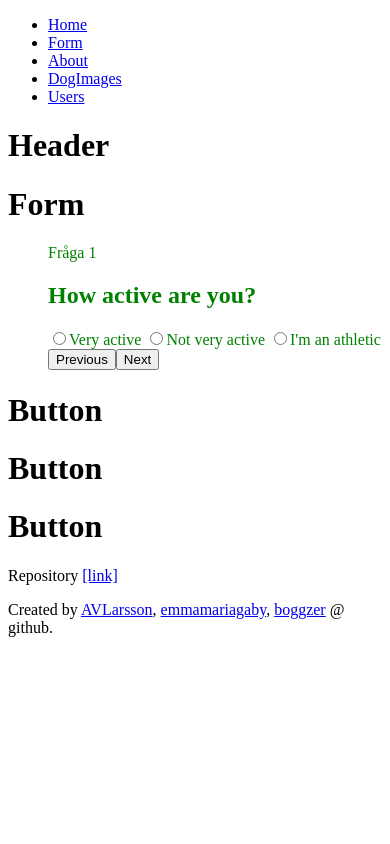
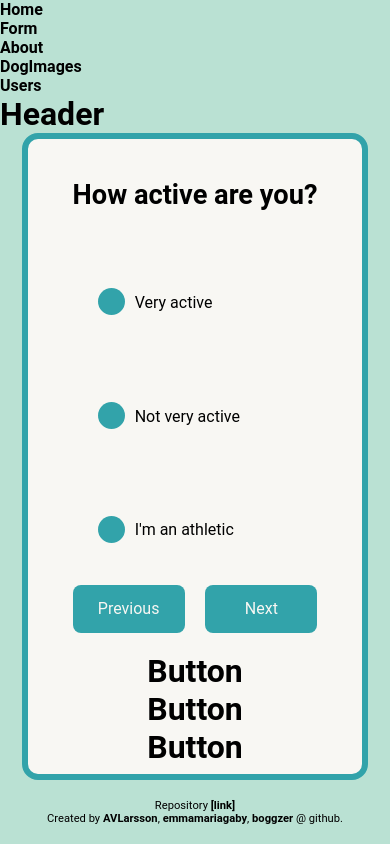
Before and after one commit to emmamariagaby/dawg-finder, a React app: page /Form in a window 390 px wide. Built offline with nearby package versions, Linux system fonts and the light colour scheme.

Commit message:
make Container.tsx responsive, add main css to body and Form

```diff
--- a/index.html
+++ b/index.html
@@ -2,6 +2,7 @@
 <html>
     <head>
         <meta charset="UTF-8" />
+        <link rel="stylesheet" href="./src/styles/main.css">
         <title>Hello React!</title>
     </head>
     <body>
--- a/src/components/Container.tsx
+++ b/src/components/Container.tsx
@@ -1,13 +1,56 @@
 import * as React from "react";
 
-class Container extends React.Component {
+import "../styles/main.css"
+
+export interface ContainerState {
+	windowWidth: number
+	windowHeight: number
+}
+
+class Container extends React.Component<{}, ContainerState> {
+	constructor(props) {
+		super(props);
+		this.state = {
+			windowWidth: 0,
+			windowHeight: 0,
+		}
+
+		this.updateScreenSize = this.updateScreenSize.bind(this);
+	}
+
 	render() {
 		return (
-          <div className="container">
+			<div className={"container " + this.getClassName()}>
 				{this.props.children}
 			</div>
 		);
 	}
+
+	componentDidMount() {
+		this.updateScreenSize();
+		window.addEventListener("resize", this.updateScreenSize);
+
+	}
+
+	updateScreenSize() {
+		this.setState({
+			windowWidth: (window.innerWidth != undefined) ? window.innerWidth : 0,
+			windowHeight: (window.innerHeight != undefined) ? window.innerHeight : 0,
+		})
+	}
+
+	getClassName() {
+		if (this.state.windowWidth < 640) {
+			return "minScreen";
+		}
+		else {
+			return "medScreen";
+		}
+	}
+
+	componentWillUnmount() {
+		window.removeEventListener("resize", this.updateScreenSize);
+	}
 }
 
 export default Container;
--- a/src/components/Footer.tsx
+++ b/src/components/Footer.tsx
@@ -1,9 +1,11 @@
 import * as React from "react";
+
+import "../styles/main.css"
 
 class Footer extends React.Component {
     render() {
         return (
-            <div>
+            <div className="footer">
                 <p>
                     Repository <a href="https://github.com/emmamariagaby/dawg-finder">[link]</a>
                 </p>
--- a/src/components/Form.tsx
+++ b/src/components/Form.tsx
@@ -2,6 +2,8 @@ import * as React from 'react';
 
 import ResultForm from './ResultForm'
 import ResultsContainer from "./ResultsContainer";
+
+import "../styles/main.css"
 
 export interface FormState {
 	firstValue: string;
@@ -34,10 +36,9 @@ class Form extends React.Component<{}, FormState> {
 	render() {
 		return (
 			<form onSubmit={this.onSubmit}>
-			<h1> Form </h1>
-			<ul>
 				{this.questionParse(this.state.questionNumber)}
 
+				<div className="rowButtons">
 					<button type="button" onClick={() => this.previousQuestion()}>
 						Previous
 					</button>
@@ -45,7 +46,7 @@ class Form extends React.Component<{}, FormState> {
 				<button type="submit">Next</button>
 				 {this.state.isFormSubmit ? <ResultsContainer result={this.state.formResult} /> : null}
 
-			</ul>
+			</div>
 		</form>
 
 	);
@@ -58,114 +59,127 @@ class Form extends React.Component<{}, FormState> {
 	questionParse(q: number) {
 		if (q == 1) {
 			return (
-				<div style={{ color: 'green' }} className="formQuestions">
-					Fråga 1
-					<section className="questionOne">
+				<div className="formQuestions">
 					<h2>How active are you?</h2>
+					<div>
 						<input
 							type="radio"
 							name="active"
 							checked={this.state.firstValue === 'A'}
+							id="Very active"
 							onChange={this.onRadioChangeFirst}
-							value="A"
-						/>
+							value="A" />
 						<label htmlFor="Very active">Very active </label>
+					</div>
 
+					<div>
 						<input
 							type="radio"
 							name="active"
 							checked={this.state.firstValue === 'B'}
+							id="Not very active"
 							onChange={this.onRadioChangeFirst}
 							value="B"
 						/>
 						<label htmlFor="Not very active">Not very active </label>
+					</div>
 
+					<div>
 						<input
 							type="radio"
 							name="active"
 							checked={this.state.firstValue === "C"}
+							id="I'm an athletic"
 							onChange={this.onRadioChangeFirst}
 							value="C"
 						/>
 						<label htmlFor="I'm an athletic">I'm an athletic </label>
-					</section>
+					</div>
 				</div>
 			);
 		}
 
 		if (q == 2) {
 			return (
-				<div style={{ color: 'blue' }} className="formQuestions">
-					Fråga 2
-					<section className="questionTwo">
+				<div className="formQuestions">
 					<h2>Do you have any special interest?</h2>
+					<div>
 						<input
 							type="radio"
 							name="interest"
 							checked={this.state.secondValue === "A"}
+							id="I'm interested in hunting, search or rescue training"
 							onChange={this.onRadioChangeTwo}
 							value="A"
 						/>
 						<label htmlFor="I'm interested in hunting, search or rescue training">I'm interested in hunting, search or rescue training</label>
+					</div>
 
+					<div>
 						<input
 							type="radio"
 							name="interest"
-							checked={
-								this.state.secondValue === "B"
-							}
+							checked={this.state.secondValue === "B"}
+							id="I'm interested in herding sheep and living the farm life"
 							onChange={this.onRadioChangeTwo}
 							value="B"
 						/>
 						<label htmlFor="I'm interested in herding sheep and living the farm life">I'm interested in herding sheep and living the farm life</label>
+					</div>
 
+					<div>
 						<input
 							type="radio"
 							name="interest"
 							checked={this.state.secondValue === 'C'}
+							id="I have no special interest"
 							onChange={this.onRadioChangeTwo}
 							value="C"
 						/>
 						<label htmlFor="I have no special interest">I have no special interest </label>
-					</section>
+					</div>
 				</div>
 			);
 		}
 		if (q == 3) {
 			return (
-				<div style={{ color: 'red' }} className="formQuestions">
-					Fråga 3
-					<section className="questionThree">
+				<div className="formQuestions">
 					<h2>Do you like dawgs?</h2>
+					<div>
 						<input
 							type="radio"
 							name="likes"
 							checked={this.state.thirdValue === 'A'}
+							id="Very mucho!"
 							onChange={this.onRadioChangeThird}
 							value="A"
 						/>
 						<label htmlFor="Very mucho!">Very mucho! </label>
+					</div>
 
+					<div>
 						<input
 							type="radio"
 							name="likes"
 							checked={this.state.thirdValue === 'B'}
+							id="Not at all"
 							onChange={this.onRadioChangeThird}
 							value="B"
 						/>
 						<label htmlFor="Not at all">Not at all </label>
+					</div>
 
+					<div>
 						<input
 							type="radio"
 							name="likes"
 							checked={this.state.thirdValue === 'C'}
+							id="Yaaas ofc!"
 							onChange={this.onRadioChangeThird}
 							value="C"
 						/>
 						<label htmlFor="Yaaas ofc!">Yaaas ofc! </label>
-
-					</section>
-
+					</div>
 				</div>
 			);
 		}
--- a/src/index.tsx
+++ b/src/index.tsx
@@ -19,6 +19,7 @@ import Button from "./components/Button";
 import Container from "./components/Container";
 import ResultsContainer from "./components/ResultsContainer";
 
+import "./styles/main.css"
 // import ResultsContainer from "./components/ResultsContainer";
 // import {FormRender} from "./components/Form";
 
@@ -26,7 +27,7 @@ import ResultsContainer from "./components/ResultsContainer";
 ReactDOM.render(
 
     <Router>
-      <div>
+      <div className="screen">
         <nav>
           <ul>
             <li>
--- /dev/null
+++ b/src/styles/main.css
@@ -0,0 +1,187 @@
+:root {
+    --lightblue: #BAE1D3;
+    --greenblue: #32A3AA;
+    --white: #F8F7F3;
+}
+
+*, *:before, *:after {
+    box-sizing: border-box;
+    margin: 0;
+    padding: 0;
+    font-family: 'Roboto', sans-serif;
+    color: black;
+}
+
+a {
+    text-decoration: none;
+    font-weight: 700;
+}
+
+.rowButtons {
+    display: flex;
+    justify-content: space-evenly;
+    margin-top: .7rem;
+}
+
+button {
+    border: none;
+    background-color: var(--greenblue);
+    font-size: 1rem;
+    color: var(--white);
+    border-radius: .5rem;
+    width: 7rem;
+    height: 3rem;
+    cursor: pointer;
+    transition: background-color 300ms ease-out;
+}
+
+button:hover {
+    background-color: rgb(61, 45, 100);
+}
+
+html, body {
+    background-color: var(--lightblue);
+    height: 100vh;
+    margin: 0;
+    overflow: hidden;
+    font-size: 1rem;
+}
+
+.screen {
+    display: flex;
+    flex-direction: column;
+    justify-content: center;
+    align-items: stretch;
+    height: 100vh;
+    flex: 1;
+}
+
+.container {
+    background-color: var(--white);
+    border: var(--greenblue) .4rem solid;
+    border-radius: 1rem;
+    width: 32rem;
+    height: 100%;
+    flex: 1;
+    padding: .5rem;
+    margin: 0 auto;
+    display: flex;
+    flex-direction: column;
+    justify-content: center;
+    align-items: center;
+}
+
+.medScreen {
+    width: calc(60% + 7rem);
+    max-width: 32rem;
+    font-size: 1.2rem;
+}
+
+.minScreen {
+    width: calc(60% + 7rem);
+    max-width: 40rem;
+    font-size: 1rem;
+}
+
+h2 {
+    font-size: 1.7rem;
+}
+
+h3 {
+    font-size: 1.5rem;
+    margin: 0;
+}
+/* FORM */
+form {
+    word-wrap: break-word;
+    width: 90%;
+    height: 100%;
+    display: flex;
+    flex-direction: column;
+    justify-content: space-between;
+    margin: 1.2rem;
+}
+
+.formQuestions {
+    display: flex;
+    flex-direction: column;
+    align-items: center;
+    justify-content: space-between;
+    height: 80%;
+    margin: .8rem;
+}
+
+.formQuestions > div {
+    min-width: 50%;
+    max-width: 80%;
+    margin: .5rem;
+}
+
+input[type="radio"] {
+    display: none;
+}
+
+input[type="radio"]:checked + label:after {
+    transform: scale(1);
+}
+
+label {
+    display: inline-block;
+    position: relative;
+    vertical-align: middle;
+    vertical-align: bottom;
+    cursor: pointer;
+    padding: .3rem;
+}
+
+label:before, label:after {
+    position: absolute;
+    content: '';
+    border-radius: 50%;
+    transition: all 500ms ease;
+}
+
+label:before {
+    background-color: var(--greenblue); left: -2rem; top: 0; width: 1.7rem; height: 1.7rem;
+}
+
+label:after {
+    top: .25rem;
+    left: -1.75rem;
+    width: 1.2rem;
+    height: 1.2rem;
+    background-color: var(--lightblue);
+    transform: scale(0);
+}
+
+
+
+
+
+
+
+.ResultsContainer {
+    display: flex;
+    align-items: stretch;
+    justify-content: center;
+    width: 100vw;
+}
+
+.DogImage {
+    width: 19rem;
+    margin: .5rem;
+}
+
+.DogImage.clicked {
+    width: 22rem;
+}
+
+.footer {
+    height: 4rem;
+    font-size: .7rem;
+    bottom: 0;
+    display: flex;
+    flex-direction: column;
+    justify-content: center;
+    align-items: center;
+}
```
Lines whose indentation alone changed are shown as unchanged.
